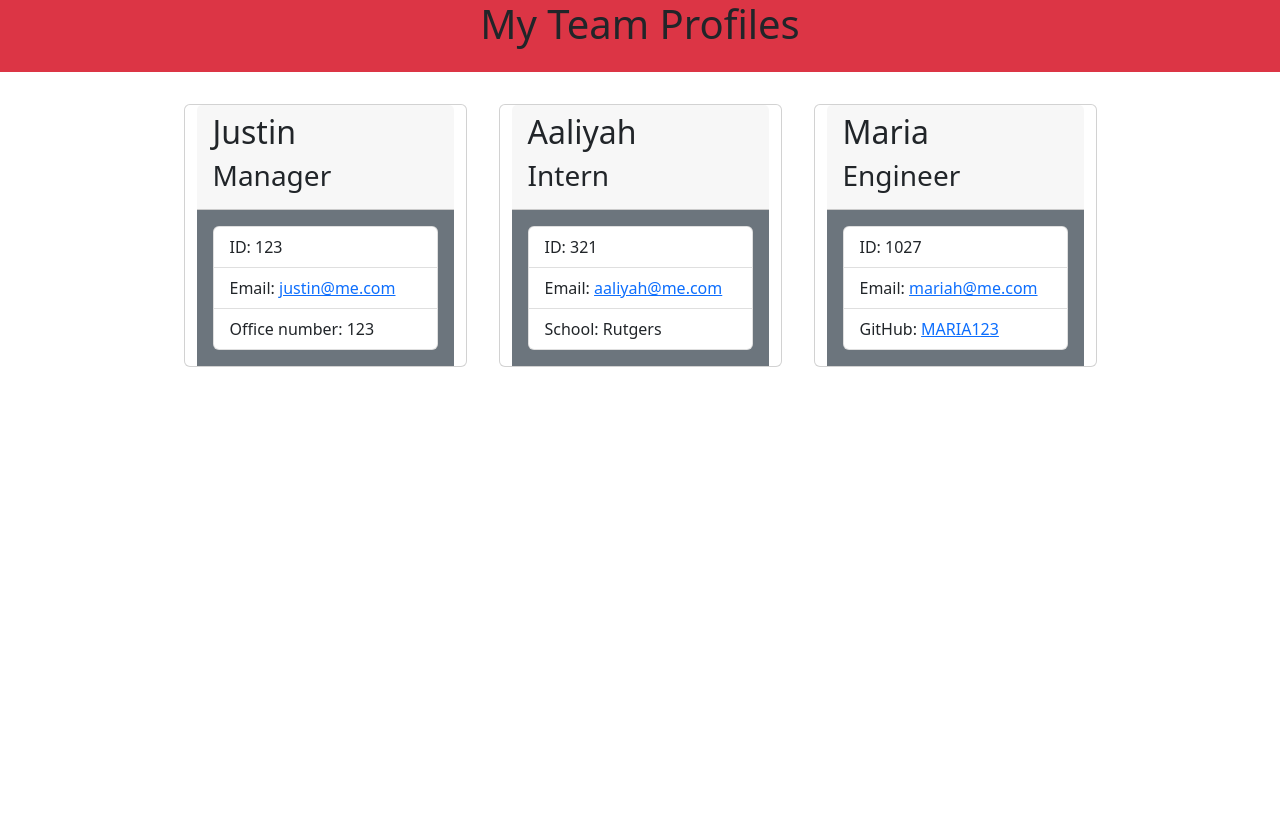
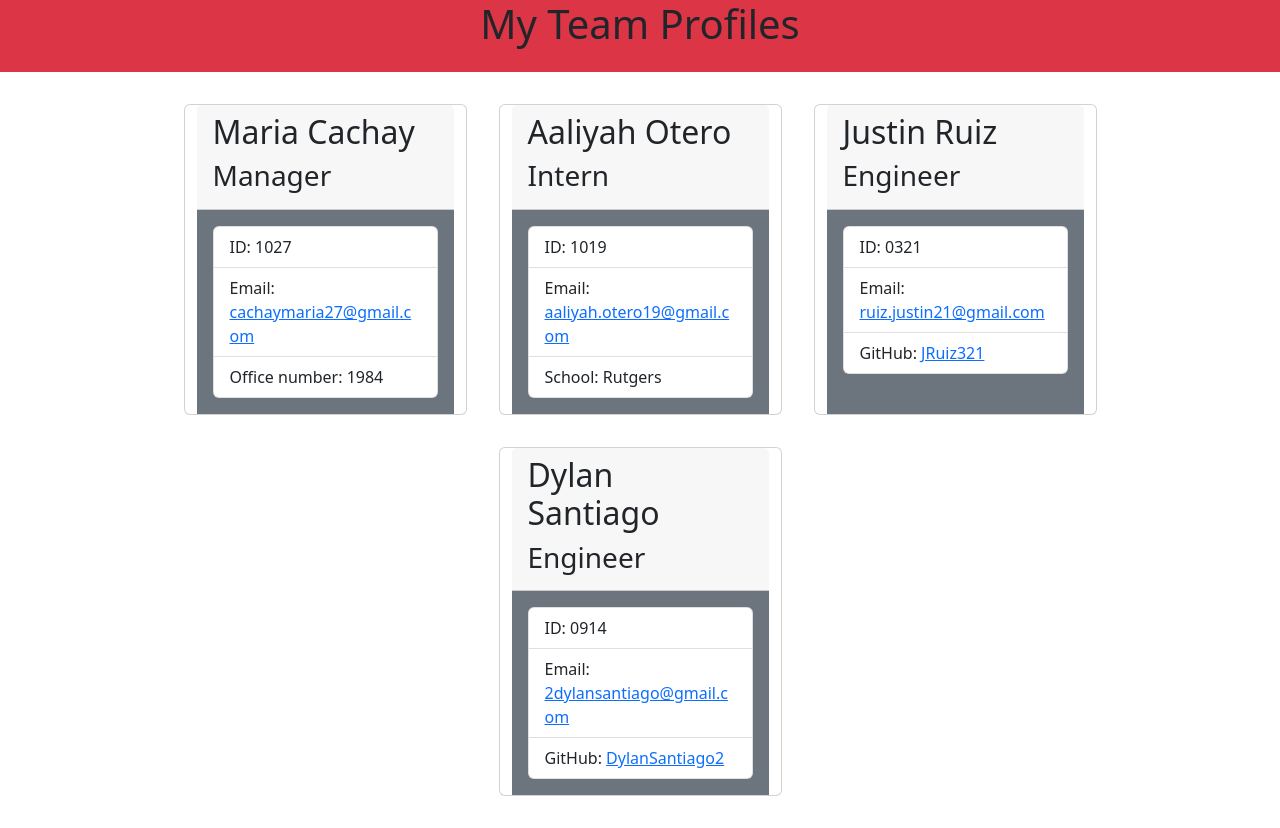
Before and after one commit to JustinRuiz321/10-Team-Profile-Generator, a website: page dist/index.html in a window 1280 px wide. Before the commit the page ends 800 px from the top, so only its background shows below. Drawn offline with nearby package versions, Linux system fonts and the light colour scheme.

Commit message:
Published index.html sample in dist folder

```diff
--- a/dist/index.html
+++ b/dist/index.html
@@ -25,29 +25,29 @@
 
     <section class="card col-3 m-3">
         <section class="card-header">
-            <h2>Justin</h2>
+            <h2>Maria Cachay</h2>
             <h3>Manager</h3>
         </section>
         <section class="card-body bg-secondary">
             <ul class="list-group">
-                <li class="list-group-item">ID: 123</li>
+                <li class="list-group-item">ID: 1027</li>
                 <li class="list-group-item">Email: <a
-                    href="mailto:justin@me.com">justin@me.com</a></li>
-                <li class="list-group-item">Office number: 123 </li>
+                    href="mailto:cachaymaria27@gmail.com">cachaymaria27@gmail.com</a></li>
+                <li class="list-group-item">Office number: 1984 </li>
             </ul>
         </section>
     </section>
 
     <div class="card col-3 m-3">
          <div class="card-header">
-            <h2 class="card-title">Aaliyah</h2>
+            <h2 class="card-title">Aaliyah Otero</h2>
             <h3 class="card-title">Intern</h3>
         </div>
         <div class="card-body bg-secondary">
             <ul class="list-group">
-                <li class="list-group-item">ID: 321</li>
+                <li class="list-group-item">ID: 1019</li>
                 <li class="list-group-item">Email: <a
-                href="mailto:aaliyah@me.com">aaliyah@me.com</a></li>
+                href="mailto:aaliyah.otero19@gmail.com">aaliyah.otero19@gmail.com</a></li>
                 <li class="list-group-item">School: Rutgers</li>
             </ul>
          </div>
@@ -55,15 +55,31 @@
 
     <section class="card col-3 m-3">
         <section class="card-header">
-            <h2>Maria</h2>
+            <h2>Justin Ruiz</h2>
             <h3>Engineer</h3>
         </section>
         <section class="card-body bg-secondary">
             <ul class="list-group">
-                <li class="list-group-item">ID: 1027</li>
+                <li class="list-group-item">ID: 0321</li>
                 <li class="list-group-item">Email: <a
-                    href="mailto:mariah@me.com">mariah@me.com</a></li>
-                <li class="list-group-item">GitHub: <a href="https://github.com/MARIA123">MARIA123</a>
+                    href="mailto:ruiz.justin21@gmail.com">ruiz.justin21@gmail.com</a></li>
+                <li class="list-group-item">GitHub: <a href="https://github.com/JRuiz321">JRuiz321</a>
+                </li>
+            </ul>
+        </section>
+    </section>
+
+    <section class="card col-3 m-3">
+        <section class="card-header">
+            <h2>Dylan Santiago</h2>
+            <h3>Engineer</h3>
+        </section>
+        <section class="card-body bg-secondary">
+            <ul class="list-group">
+                <li class="list-group-item">ID: 0914</li>
+                <li class="list-group-item">Email: <a
+                    href="mailto:2dylansantiago@gmail.com">2dylansantiago@gmail.com</a></li>
+                <li class="list-group-item">GitHub: <a href="https://github.com/DylanSantiago2">DylanSantiago2</a>
                 </li>
             </ul>
         </section>
```
